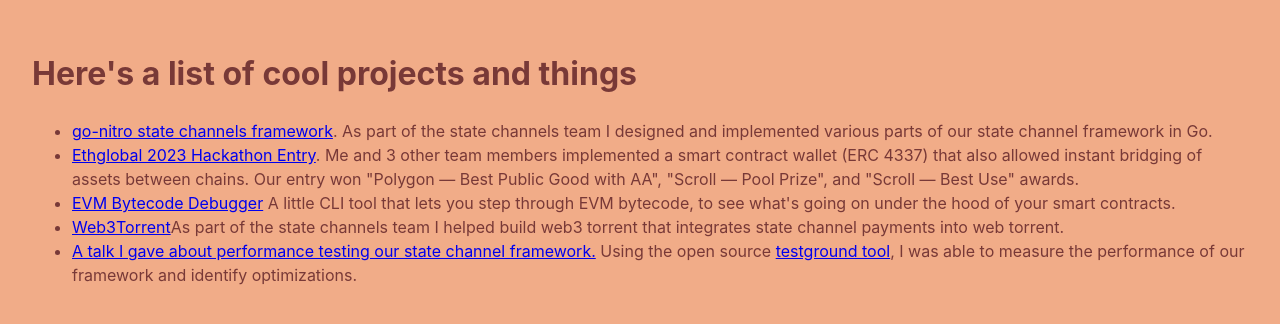
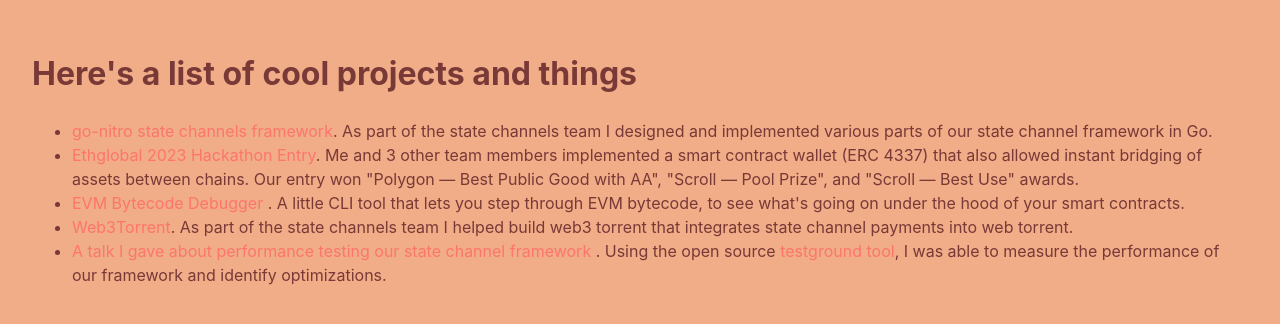
Before and after one commit to lalexgap/website, a React (Vite) app: page /projects in a window 1280 px wide. Shown: the part 234-558 px from the top of the page. Built offline with nearby package versions, Linux system fonts and the light colour scheme.

Commit message:
style links

```diff
--- a/src/routes/Projects.tsx
+++ b/src/routes/Projects.tsx
@@ -1,43 +1,49 @@
+import { StyledLink } from "../theme";
+
 function Projects() {
   return (
     <div>
       <h1>Here's a list of cool projects and things</h1>
       <ul>
         <li>
-          <a href="https://github.com/statechannels/go-nitro">
+          <StyledLink href="https://github.com/statechannels/go-nitro">
             go-nitro state channels framework
-          </a>
+          </StyledLink>
           . As part of the state channels team I designed and implemented
           various parts of our state channel framework in Go.
         </li>
         <li>
-          <a href="https://ethonline.com/showcase/scbridgeaccount-ivyas">
+          <StyledLink href="https://ethonline.com/showcase/scbridgeaccount-ivyas">
             Ethglobal 2023 Hackathon Entry
-          </a>
+          </StyledLink>
           . Me and 3 other team members implemented a smart contract wallet (ERC
           4337) that also allowed instant bridging of assets between chains. Our
           entry won "Polygon — Best Public Good with AA", "Scroll — Pool Prize",
           and "Scroll — Best Use" awards.
         </li>
         <li>
-          <a href="https://github.com/lalexgap/bytecode-debugger">
+          <StyledLink href="https://github.com/lalexgap/bytecode-debugger">
             EVM Bytecode Debugger
-          </a>{" "}
-          A little CLI tool that lets you step through EVM bytecode, to see
+          </StyledLink>{" "}
+          . A little CLI tool that lets you step through EVM bytecode, to see
           what's going on under the hood of your smart contracts.
         </li>
         <li>
-          <a href="https://web3torrent.statechannels.org/">Web3Torrent</a>As
-          part of the state channels team I helped build web3 torrent that
+          <StyledLink href="https://web3torrent.statechannels.org/">
+            Web3Torrent
+          </StyledLink>
+          . As part of the state channels team I helped build web3 torrent that
           integrates state channel payments into web torrent.
         </li>
         <li>
-          <a href="https://www.youtube.com/watch?v=xYn8Evkrs30&t=2s&pp=ygURYWxleCBnYXAgZmlsZWNvaW4%3D">
-            A talk I gave about performance testing our state channel framework.
-          </a>{" "}
-          Using the open source{" "}
-          <a href="https://docs.testground.ai/master/#/">testground tool</a>, I
-          was able to measure the performance of our framework and identify
+          <StyledLink href="https://www.youtube.com/watch?v=xYn8Evkrs30&t=2s&pp=ygURYWxleCBnYXAgZmlsZWNvaW4%3D">
+            A talk I gave about performance testing our state channel framework
+          </StyledLink>{" "}
+          . Using the open source{" "}
+          <StyledLink href="https://docs.testground.ai/master/#/">
+            testground tool
+          </StyledLink>
+          , I was able to measure the performance of our framework and identify
           optimizations.
         </li>
       </ul>
```
